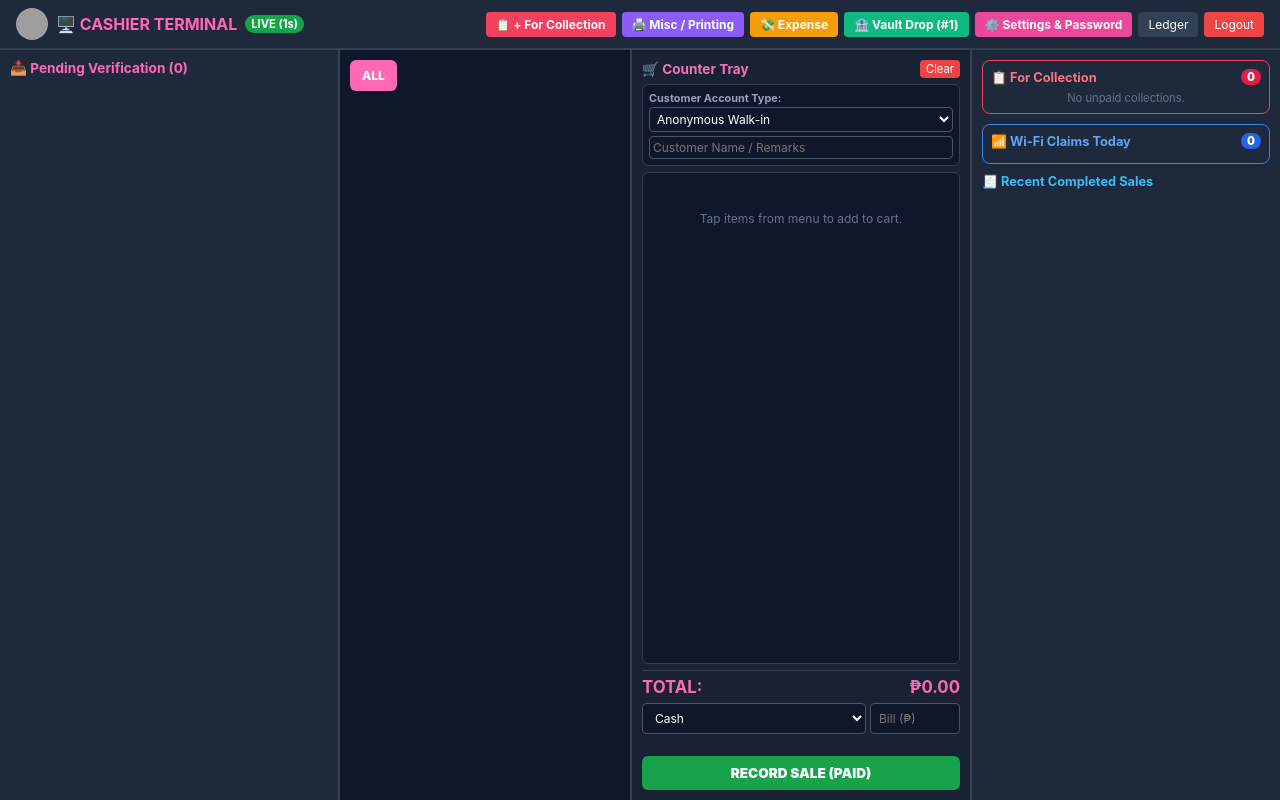
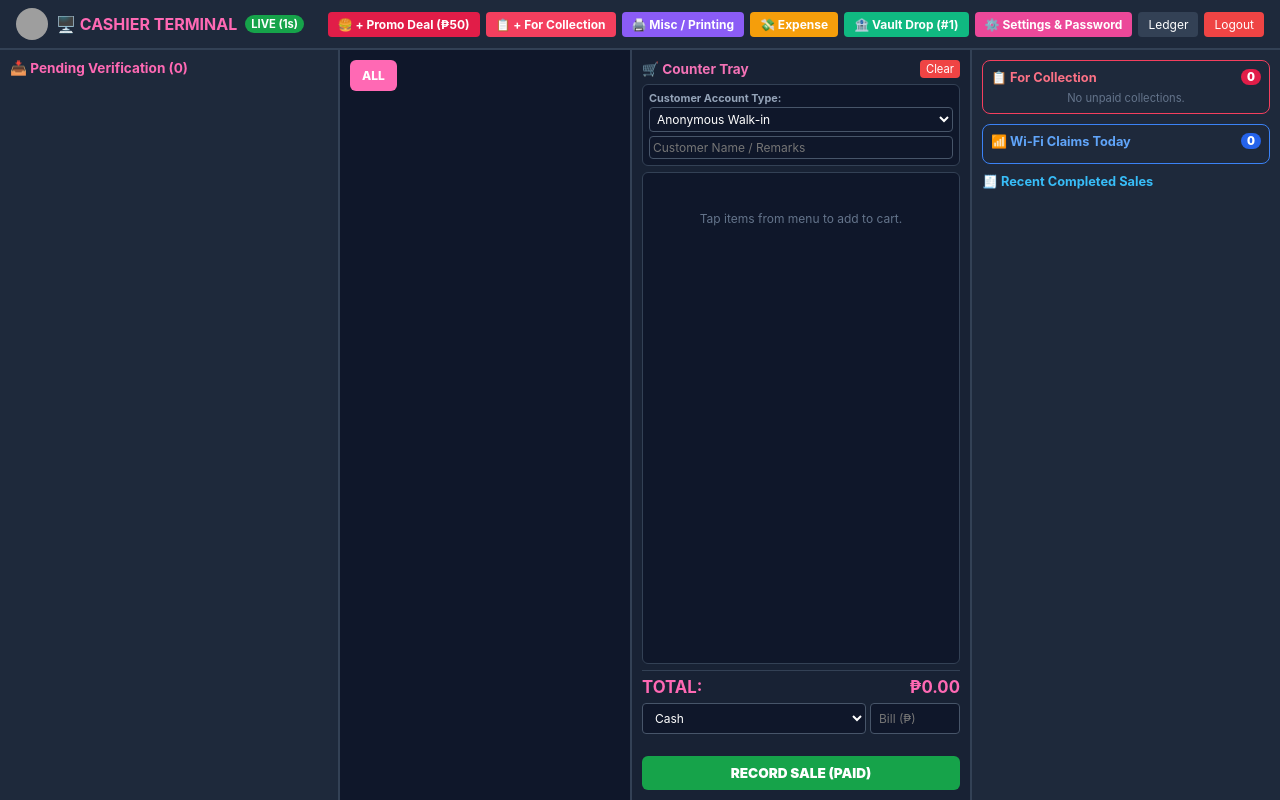
Before and after one commit to apaciblemacky-sketch/macleens-foodhouse-pos, a Flask app: page /pos/cashier in a window 1280 px wide. Run offline with Flask 3, Linux system fonts and the light colour scheme; the visitor is signed in with stand-in values (Sample User, id 1); data comes from the database, SQL or seed files in the repository; data that the repository does not hold is empty; grey boxes are pictures that could not be loaded.

Commit message:
Add promotion tracking metrics, revenue reporting, and 1-click cashier promo claim

```diff
--- a/app.py
+++ b/app.py
@@ -184,6 +184,19 @@ class SiteVisitor(db.Model):
     visit_count = db.Column(db.Integer, default=1)
     visited_at = db.Column(db.DateTime, default=datetime.utcnow)
 
+class PromotionTracker(db.Model):
+    __tablename__ = 'promotion_tracker'
+    id = db.Column(db.Integer, primary_key=True)
+    promo_code = db.Column(db.String(50), unique=True, nullable=False)
+    title = db.Column(db.String(120), nullable=False)
+    promo_price = db.Column(db.Float, nullable=False)
+    promo_cost = db.Column(db.Float, default=0.0)
+    page_views = db.Column(db.Integer, default=0)
+    claims_count = db.Column(db.Integer, default=0)
+    total_revenue = db.Column(db.Float, default=0.0)
+    is_active = db.Column(db.Boolean, default=True)
+    created_at = db.Column(db.DateTime, default=datetime.utcnow)
+
 # ==================== PWA ROOT ROUTES ====================
 
 @app.route('/manifest.json')
@@ -242,6 +255,20 @@ def check_operating_status():
         'settings': s,
         'current_time': now_ph.strftime('%I:%M %p')
     }
+
+def ensure_default_promos():
+    deal = PromotionTracker.query.filter_by(promo_code='BURGER_FRIES_50').first()
+    if not deal:
+        db.session.add(PromotionTracker(
+            promo_code='BURGER_FRIES_50',
+            title='1 Regular Burger + Crispy Fries',
+            promo_price=50.0,
+            promo_cost=28.0,
+            page_views=0,
+            claims_count=0,
+            total_revenue=0.0
+        ))
+        db.session.commit()
 
 @app.context_processor
 def inject_globals():
@@ -322,6 +349,11 @@ def store_catalog():
 
 @app.route('/promo/burger-deal')
 def promo_burger_deal():
+    ensure_default_promos()
+    promo = PromotionTracker.query.filter_by(promo_code='BURGER_FRIES_50').first()
+    if promo:
+        promo.page_views = (promo.page_views or 0) + 1
+        db.session.commit()
     return render_template('promo_burger_deal.html')
 
 @app.route('/product/<int:product_id>')
@@ -633,6 +665,73 @@ def cashier_direct_sale():
         'points_earned': points_earned
     })
 
+@app.route('/pos/claim-promo', methods=['POST'])
+@require_cashier
+def cashier_claim_promo():
+    ensure_default_promos()
+    promo_code = request.form.get('promo_code', 'BURGER_FRIES_50')
+    reg_id = request.form.get('registered_customer_id')
+    pay_method = request.form.get('payment_method', 'CASH').upper()
+
+    promo = PromotionTracker.query.filter_by(promo_code=promo_code).first()
+    if not promo:
+        flash("Promotion deal not found.", "error")
+        return redirect(url_for('cashier_terminal'))
+
+    cust_id = None
+    cust_name = 'Walk-in Member'
+    contact = 'N/A'
+    points_earned = 0
+
+    if reg_id:
+        cust = Customer.query.get(reg_id)
+        if cust:
+            cust_id = cust.id
+            cust_name = cust.name
+            contact = cust.contact
+            cust.accumulated_spend = (cust.accumulated_spend or 0.0) + promo.promo_price
+            points_earned = int(promo.promo_price // 30)
+            if points_earned > 0:
+                cust.points_balance = (cust.points_balance or 0.0) + points_earned
+                db.session.add(RewardLedger(
+                    customer_id=cust.id,
+                    points_change=points_earned,
+                    reason=f"Promo Deal: {promo.title} (₱{promo.promo_price:,.2f})"
+                ))
+
+    order = Order(
+        order_type='PROMO_DEAL',
+        customer_id=cust_id,
+        customer_name=cust_name,
+        contact_number=contact,
+        subtotal=promo.promo_price,
+        delivery_fee=0.0,
+        total_amount=promo.promo_price,
+        payment_method=pay_method,
+        payment_verified=True,
+        status='COMPLETED',
+        notes=f"[PROMO:{promo.promo_code}] {promo.title}"
+    )
+    db.session.add(order)
+    db.session.flush()
+
+    db.session.add(OrderItem(
+        order_id=order.id,
+        product_id=None,
+        product_name=f"[PROMO] {promo.title}",
+        unit_price=promo.promo_price,
+        cost_price=promo.promo_cost,
+        quantity=1,
+        subtotal=promo.promo_price
+    ))
+
+    promo.claims_count = (promo.claims_count or 0) + 1
+    promo.total_revenue = (promo.total_revenue or 0.0) + promo.promo_price
+
+    db.session.commit()
+    flash(f"🎉 Promo Deal '{promo.title}' recorded for {cust_name} (₱{promo.promo_price:,.2f})!", "success")
+    return redirect(url_for('cashier_terminal'))
+
 @app.route('/pos/misc-sale', methods=['POST'])
 @require_cashier
 def cashier_misc_sale():
@@ -867,6 +966,7 @@ def verify_order(order_id):
 @app.route('/admin')
 @require_admin
 def admin_dashboard():
+    ensure_default_promos()
     sort_by = request.args.get('sort', 'likes_desc')
 
     query = Product.query
@@ -884,6 +984,7 @@ def admin_dashboard():
     customers = Customer.query.order_by(Customer.id.desc()).all()
     delivery_zones = DeliveryZone.query.all()
     all_orders = Order.query.order_by(Order.created_at.desc()).limit(100).all()
+    promotions = PromotionTracker.query.order_by(PromotionTracker.created_at.desc()).all()
 
     unique_visitors = SiteVisitor.query.count()
     total_accumulated_visits = db.session.query(db.func.coalesce(db.func.sum(SiteVisitor.visit_count), 0)).scalar() or unique_visitors
@@ -901,6 +1002,7 @@ def admin_dashboard():
                            customers=customers,
                            delivery_zones=delivery_zones,
                            all_orders=all_orders,
+                           promotions=promotions,
                            unique_visitors=unique_visitors,
                            total_accumulated_visits=total_accumulated_visits,
                            total_rev=total_rev,
--- a/templates/cashier_pos.html
+++ b/templates/cashier_pos.html
@@ -59,6 +59,7 @@
     </div>
 
     <div style="display:flex; gap:6px; align-items:center;">
+      <button onclick="openModal('promoClaimModal')" style="background:#e11d48; color:white; border:none; padding:5px 10px; border-radius:4px; font-size:0.75rem; font-weight:bold; cursor:pointer;">🍔 + Promo Deal (₱50)</button>
       <button onclick="openModal('collectionModal')" style="background:#f43f5e; color:white; border:none; padding:5px 10px; border-radius:4px; font-size:0.75rem; font-weight:bold; cursor:pointer;">📋 + For Collection</button>
       <button onclick="openModal('miscModal')" style="background:#8b5cf6; color:white; border:none; padding:5px 10px; border-radius:4px; font-size:0.75rem; font-weight:bold; cursor:pointer;">🖨️ Misc / Printing</button>
       <button onclick="openModal('expenseModal')" style="background:#f59e0b; color:white; border:none; padding:5px 10px; border-radius:4px; font-size:0.75rem; font-weight:bold; cursor:pointer;">💸 Expense</button>
@@ -253,7 +254,36 @@
     </div>
   </div>
 
-  <!-- 1. MISCELLANEOUS SERVICE MODAL -->
+  <!-- 1. PROMO DEAL CLAIM MODAL -->
+  <div id="promoClaimModal" class="modal-backdrop">
+    <div class="modal-box" style="border-color:#e11d48;">
+      <div style="display:flex; justify-content:space-between; margin-bottom:12px;">
+        <h3 style="color:#f43f5e; font-size:1rem;">🍔 Claim ₱50 Burger + Fries Promo Deal</h3>
+        <button onclick="closeModal('promoClaimModal')" style="background:none; border:none; color:#94a3b8; font-size:1.2rem; cursor:pointer;">✕</button>
+      </div>
+      <form action="/pos/claim-promo" method="POST">
+        <input type="hidden" name="promo_code" value="BURGER_FRIES_50">
+
+        <label style="font-size:0.75rem; color:#cbd5e1;">Select Member (To credit loyalty points)</label>
+        <select name="registered_customer_id" class="form-input" required>
+          <option value="">-- Choose Registered Member --</option>
+          {% for c in customers_list %}
+            <option value="{{ c.id }}">{{ c.name }} ({{ c.contact }}) - Card: {{ c.card_number }}</option>
+          {% endfor %}
+        </select>
+
+        <label style="font-size:0.75rem; color:#cbd5e1;">Payment Method</label>
+        <select name="payment_method" class="form-input">
+          <option value="CASH">Cash (₱50.00)</option>
+          <option value="GCASH">GCash (₱50.00)</option>
+        </select>
+
+        <button type="submit" style="background:#e11d48; color:white; border:none; padding:9px; border-radius:6px; width:100%; font-weight:900; cursor:pointer; margin-top:6px;">RECORD PROMO SALE (₱50.00)</button>
+      </form>
+    </div>
+  </div>
+
+  <!-- 2. MISCELLANEOUS SERVICE MODAL -->
   <div id="miscModal" class="modal-backdrop">
     <div class="modal-box" style="border-color:#8b5cf6;">
       <div style="display:flex; justify-content:space-between; margin-bottom:12px;">
@@ -298,7 +328,7 @@
     </div>
   </div>
 
-  <!-- 2. FOR COLLECTION MODAL -->
+  <!-- 3. FOR COLLECTION MODAL -->
   <div id="collectionModal" class="modal-backdrop">
     <div class="modal-box" style="border-color:#f43f5e;">
       <div style="display:flex; justify-content:space-between; margin-bottom:12px;">
@@ -342,7 +372,7 @@
     </div>
   </div>
 
-  <!-- 3. EXPENSES MODAL -->
+  <!-- 4. EXPENSES MODAL -->
   <div id="expenseModal" class="modal-backdrop">
     <div class="modal-box" style="border-color:#f59e0b;">
       <div style="display:flex; justify-content:space-between; margin-bottom:12px;">
@@ -374,7 +404,7 @@
     </div>
   </div>
 
-  <!-- 4. SAFE VAULT DROPS MODAL -->
+  <!-- 5. SAFE VAULT DROPS MODAL -->
   <div id="vaultModal" class="modal-backdrop">
     <div class="modal-box" style="border-color:#10b981;">
       <div style="display:flex; justify-content:space-between; margin-bottom:12px;">
@@ -402,7 +432,7 @@
     </div>
   </div>
 
-  <!-- 5. SETTINGS & STAFF PASSWORD MODAL -->
+  <!-- 6. SETTINGS & STAFF PASSWORD MODAL -->
   <div id="settingsModal" class="modal-backdrop">
     <div class="modal-box">
       <div style="display:flex; justify-content:space-between; margin-bottom:12px;">
@@ -556,9 +586,8 @@
       const payMethod = document.getElementById('posPayMethod').value;
       const bill = parseFloat(document.getElementById('posCashBill').value) || 0;
 
-      if (custType === 'REGISTERED' && !regCustId) {
+      if (custType === 'REGISTERED' and not regCustId):
         return alert("Please choose a registered member to credit points.");
-      }
 
       const payload = {
         items: keys.map(id => ({ product_id: parseInt(id), quantity: posCart[id].qty })),
```
Also changed, not shown: templates/admin.html (+53 -3 lines).
